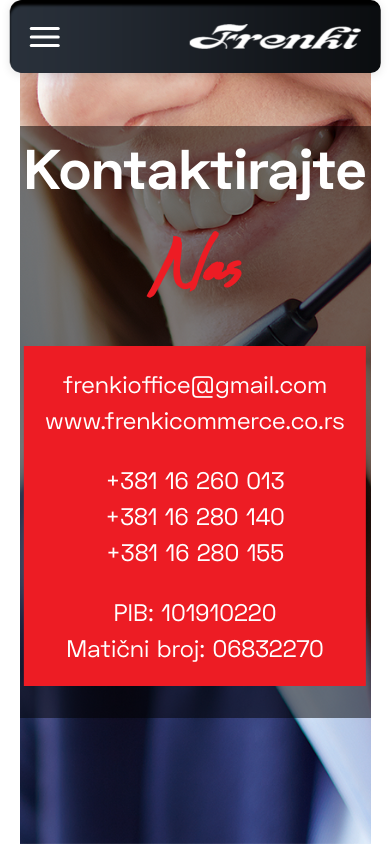
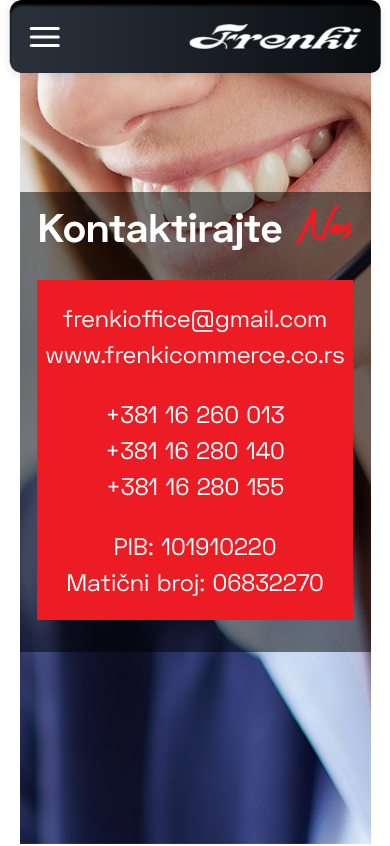
Before and after one commit to zeljaGitHub/frenki-bus, a React (Vite) app: page /Kontakt in a window 390 px wide. Shown: the top 846 px of the page. Built offline with nearby package versions, Linux system fonts and the light colour scheme.

Commit message:
Mob update

```diff
--- a/src/pages/Contact.css
+++ b/src/pages/Contact.css
@@ -117,10 +117,10 @@
 
 @media (max-width: 1000px) {
   .contact-text-overlay-h1 {
-    font-size: 3.5rem;
+    font-size: 2.5rem;
   }
   .contact-text-overlay-h1 span {
-    font-size: 5rem;
+    font-size: 3rem;
     padding-left: 0.5rem;
   }
   .overlay-contact-p {
```
